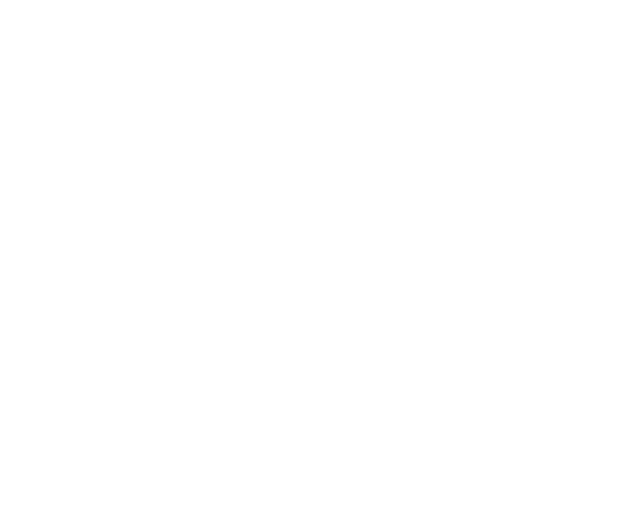
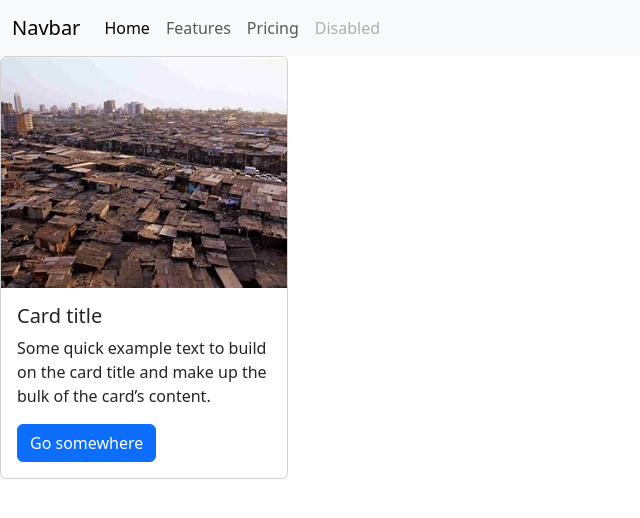
Before and after one commit to xylkbb/int-u2l5-student-exercises, a plain HTML site: page code-solo.html in a window 1280 px wide. Shown: the whole page, without its empty margins (0-640 px from the left). Drawn offline with nearby package versions, Linux system fonts and the light colour scheme.

Commit message:
Initial Commit

```diff
--- a/code-solo.html
+++ b/code-solo.html
@@ -16,11 +16,41 @@
      but scroll and find the one that simply says "Nav" -->
 
 <!-- 3. Copy the HTML code and paste it below. Run your code - what do you see?  -->
-
+<nav class="navbar navbar-expand-lg bg-body-tertiary">
+  <div class="container-fluid">
+    <a class="navbar-brand" href="#">Navbar</a>
+    <button class="navbar-toggler" type="button" data-bs-toggle="collapse" data-bs-target="#navbarNav" aria-controls="navbarNav" aria-expanded="false" aria-label="Toggle navigation">
+      <span class="navbar-toggler-icon"></span>
+    </button>
+    <div class="collapse navbar-collapse" id="navbarNav">
+      <ul class="navbar-nav">
+        <li class="nav-item">
+          <a class="nav-link active" aria-current="page" href="#">Home</a>
+        </li>
+        <li class="nav-item">
+          <a class="nav-link" href="#">Features</a>
+        </li>
+        <li class="nav-item">
+          <a class="nav-link" href="#">Pricing</a>
+        </li>
+        <li class="nav-item">
+          <a class="nav-link disabled" aria-disabled="true">Disabled</a>
+        </li>
+      </ul>
+    </div>
+  </div>
+</nav>
 <!-- 4. Auto-format your page to clean things up. -->
 
 <!-- 5. Next, in the search bar, type "cards" and press enter. Copy the "Example" HTML and paste below. -->
-
+<div class="card" style="width: 18rem;">
+  <img src="mumbai.jpg" class="card-img-top" alt="...">
+  <div class="card-body">
+    <h5 class="card-title">Card title</h5>
+    <p class="card-text">Some quick example text to build on the card title and make up the bulk of the card’s content.</p>
+    <a href="#" class="btn btn-primary">Go somewhere</a>
+  </div>
+</div>
 <!-- 6. Find an image you like from a Google search - put this as the src for the img tag. -->
 
 <!-- 7. Scroll through the side menu and see what else you can add - take a look at the options in the "Components" section.  -->
```
Also changed, not shown: code-along.html (+1 -1 lines), mumbai.jpg (added).
